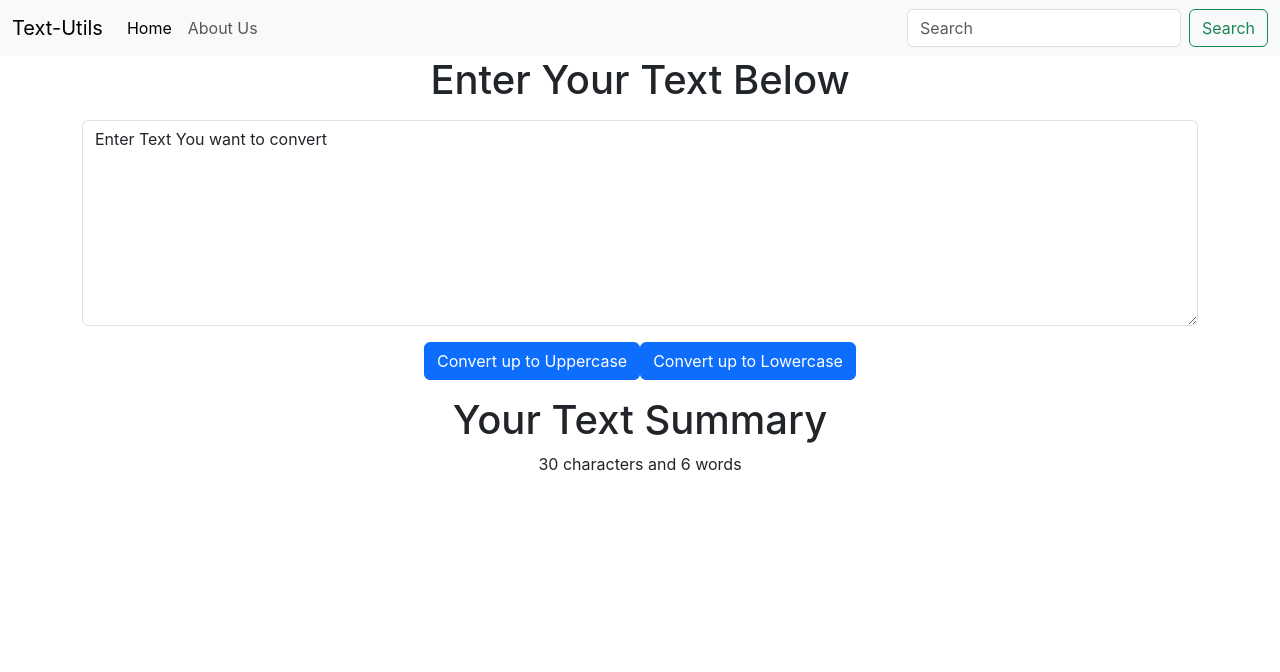
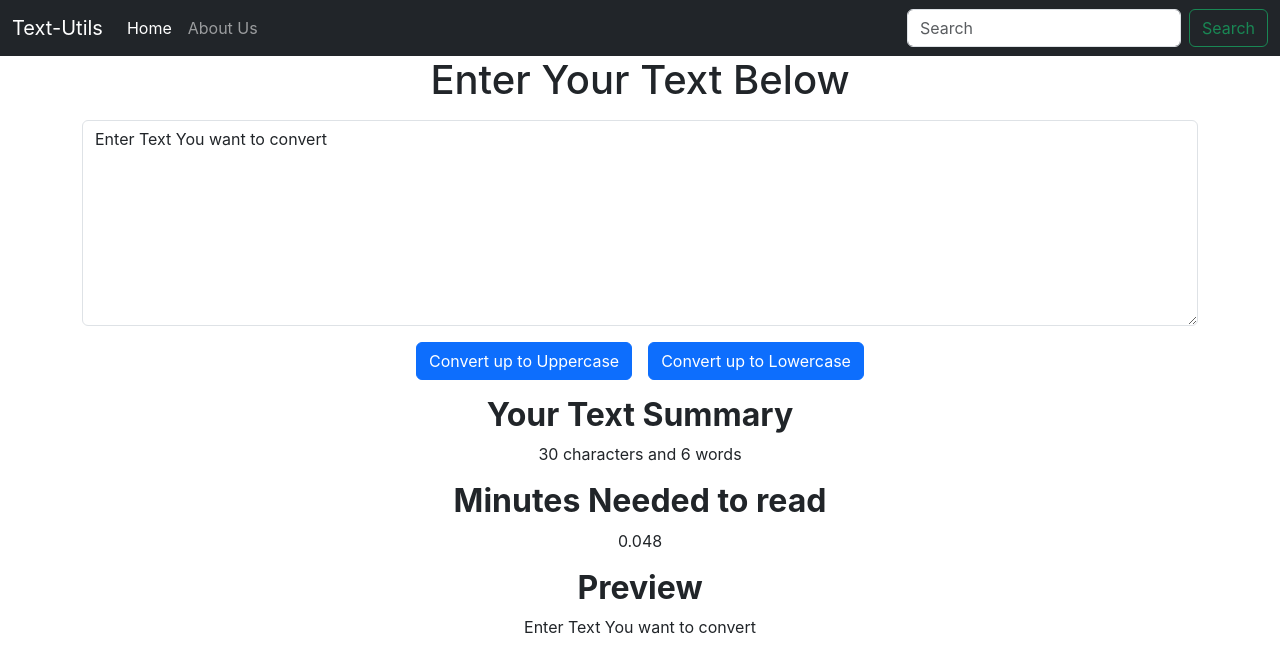
Before and after one commit to TahaAkber/TextUtils, a React (Create React App) app in the folder textutils/my-app/: page / in a window 1280 px wide. Shown: the top 672 px of the page. Built offline with nearby package versions, Linux system fonts and the light colour scheme.

Commit message:
navbar changes

```diff
--- a/textutils/my-app/src/components/Navbar.js
+++ b/textutils/my-app/src/components/Navbar.js
@@ -1,7 +1,7 @@
 function Navigationbar(props) {
   return (
     <div>
-      <nav className="navbar navbar-expand-lg bg-body-tertiary">
+      <nav className="navbar navbar-expand-lg bg-dark navbar-dark">
         <div className="container-fluid">
           <a className="navbar-brand" href="./">
             {props.title}
--- a/textutils/my-app/src/components/Textbar.js
+++ b/textutils/my-app/src/components/Textbar.js
@@ -16,7 +16,7 @@ export default function Textform(props) {
   return (
     <div>
       <div class="mb-3">
-        <label htmlFor="exampleFormControlTextarea1" class="form-label">
+        <label htmlFor="exampleFormControlTextarea1 " class="form-label">
           <h1>{props.heading}</h1>
         </label>
         <textarea
@@ -27,17 +27,21 @@ export default function Textform(props) {
           onChange={handleonchange}
         ></textarea>
       </div>
-      <button className="btn btn-primary" onClick={handleupclick}>
+      <button className="btn btn-primary mx-2" onClick={handleupclick}>
         Convert up to Uppercase
       </button>
-      <button className="btn btn-primary" onClick={handledownclick}>
+      <button className="btn btn-primary mx-2" onClick={handledownclick}>
         Convert up to Lowercase
       </button>
       <div className="container my-3">
-        <h1>Your Text Summary</h1>
+        <h2 className="fw-bold">Your Text Summary</h2>
         <p>
           {text.length} characters and {text.split(" ").length} words
         </p>
+        <h2 className="fw-bold">Minutes Needed to read</h2>
+        <p>{0.008 * text.split(" ").length}</p>
+        <h2 className="fw-bold">Preview</h2>
+        <p>{text}</p>
       </div>
     </div>
   );
```
